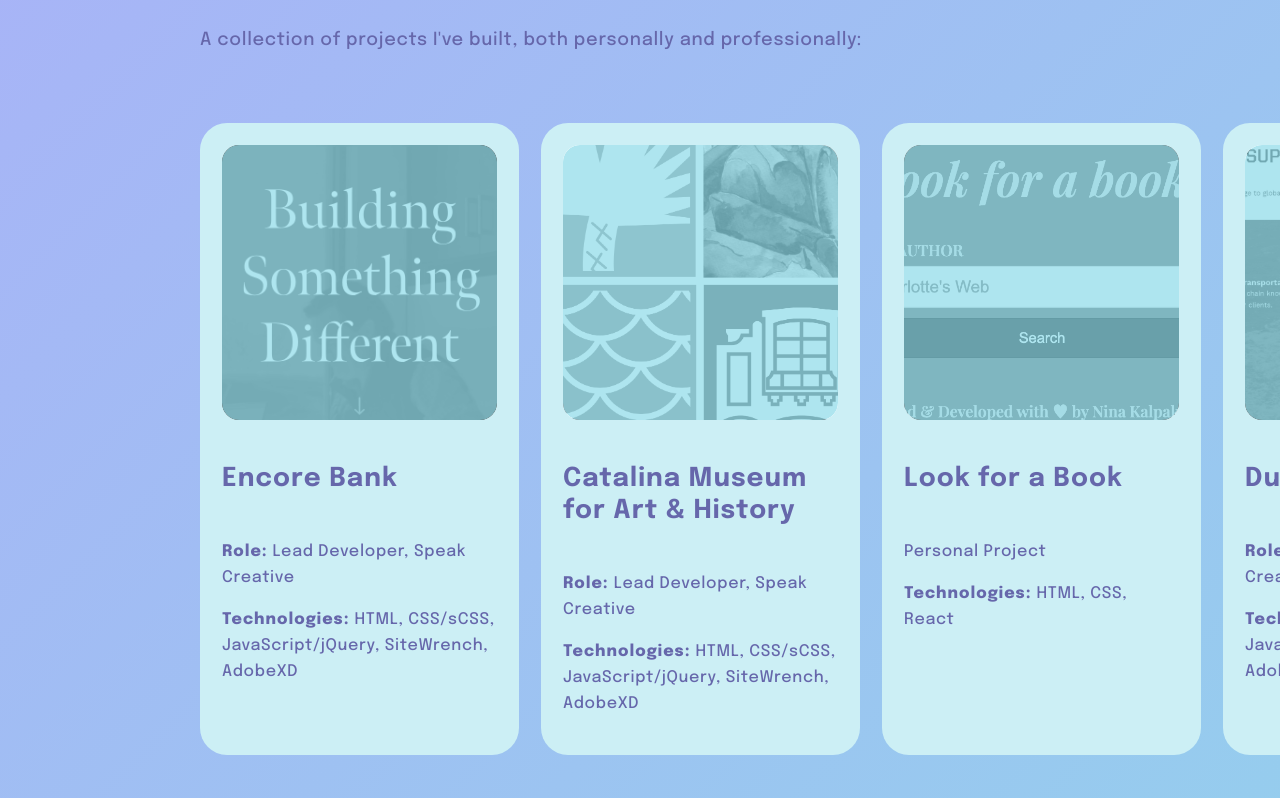
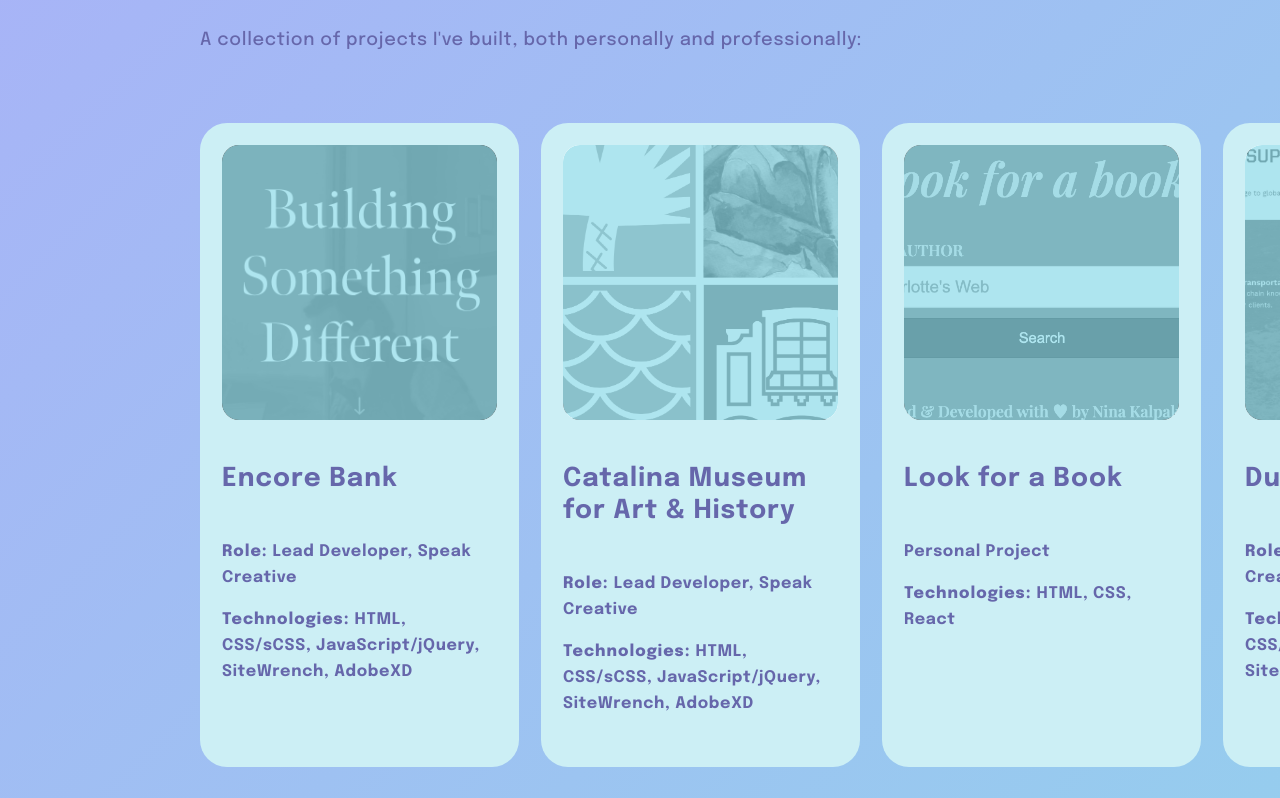
Before and after one commit to ninakalpakis/kalpakis, a plain HTML site: page index.html in a window 1280 px wide. Shown: the part 1742-2540 px from the top of the page. Drawn offline with nearby package versions, Linux system fonts and the light colour scheme.

Commit message:
links to portals

```diff
--- a/index.html
+++ b/index.html
@@ -95,6 +95,8 @@
         <h3>things I've built</h3>
         <h4>A collection of projects I've built, both personally and professionally: </h4>
         <div class="experience-projects">
+            <div class="experience-project_item-container">
+                <a href="https://www.bankencore.com/" target="_blank">
                     <div class="experience-projects_item">
                         <div class="experience-projects_item-imageContainer">
                             <img class="experience-projects_item-image" src="images/encore.png" />
@@ -105,6 +107,10 @@
                             <p><span>Technologies: </span>HTML, CSS/sCSS, JavaScript/jQuery, SiteWrench, AdobeXD</p>
                         </div>
                     </div>
+                </a>
+            </div>
+            <div class="experience-project_item-container">
+                <a href="https://www.catalinamuseum.org/" target="_blank">
                     <div class="experience-projects_item">
                         <div class="experience-projects_item-imageContainer">
                             <img class="experience-projects_item-image" src="images/catalina.png" />
@@ -115,6 +121,10 @@
                             <p><span>Technologies: </span>HTML, CSS/sCSS, JavaScript/jQuery, SiteWrench, AdobeXD</p>
                         </div>
                     </div>
+                </a>
+            </div>
+            <div class="experience-project_item-container">
+                <a href="https://ninakalpakis.github.io/book-search-engine/" target="_blank">
                     <div class="experience-projects_item">
                         <div class="experience-projects_item-imageContainer">
                             <img class="experience-projects_item-image" src="images/look-for-book.png" />
@@ -125,6 +135,10 @@
                             <p><span>Technologies: </span>HTML, CSS, React</p>
                         </div>
                     </div>
+                </a>
+            </div>
+            <div class="experience-project_item-container">
+                <a href="https://www.dunavant.com/" target="_blank">
                     <div class="experience-projects_item">
                         <div class="experience-projects_item-imageContainer">
                             <img class="experience-projects_item-image" src="images/dunavant.png" />
@@ -135,6 +149,10 @@
                             <p><span>Technologies: </span>HTML, CSS/sCSS, JavaScript/jQuery, SiteWrench, AdobeXD</p>
                         </div>
                     </div>
+                </a>
+            </div>
+            <div class="experience-project_item-container">
+                <a href="https://www.sco.edu/" target="_blank">
                     <div class="experience-projects_item">
                         <div class="experience-projects_item-imageContainer">
                             <img class="experience-projects_item-image" src="images/sco.png" />
@@ -145,6 +163,8 @@
                             <p><span>Technologies: </span>HTML, CSS/sCSS, JavaScript/jQuery, SiteWrench, AdobeXD, Adobe
                                 Illustrator</p>
                         </div>
+                    </div>
+                </a>
             </div>
         </div>
     </section>
--- a/style.css
+++ b/style.css
@@ -380,13 +380,21 @@ a:hover::after {
   padding: 20px 0;
 }
 
+.experience-project_item-container {
+  flex: none;
+  margin-right: 22px;
+}
+
+.experience-project_item-container a::after {
+  content: none;
+}
+
 .experience-projects_item {
   background: #cceff5;
   border-radius: 27px;
   padding: 22px;
   width: 275px;
-  flex: none;
-  margin-right: 22px;
+  height: 600px;
   transition: all 0.33s ease-in-out;
 }
 
```
Lines whose indentation alone changed are shown as unchanged.
